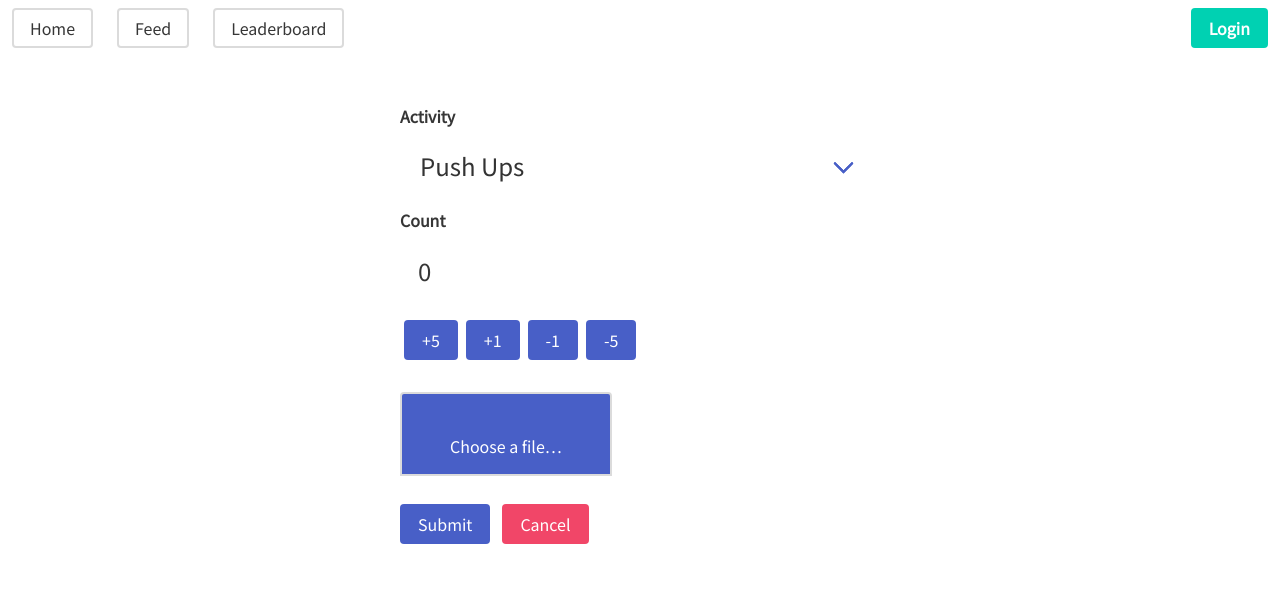
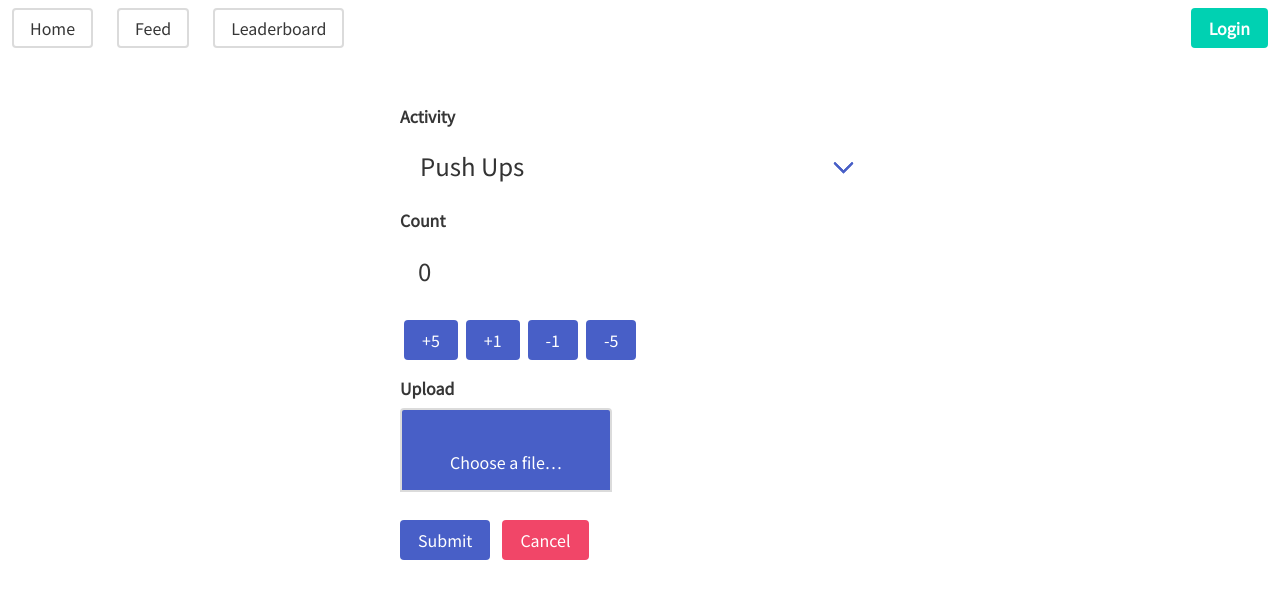
Before and after one commit to snissn/pushup-tracker, a Next.js app: page /create in a window 1280 px wide. Shown: the top 598 px of the page. Built offline with nearby package versions, Linux system fonts and the light colour scheme; no server answers; what re-base would draw is missing.

Commit message:
add label Upload

```diff
--- a/pages/create.js
+++ b/pages/create.js
@@ -219,8 +219,9 @@ export default function Create() {
             </button>
           </div>
         </div>
-        <div className="field is-grouped ">
-          <div className="control    mt-4">
+        <div className="field  ">
+          <label className="label">Upload</label>
+          <div className="control is-fullwidth">
             <ImageUpload data={{ register, setValue }} />
           </div>
         </div>
```
